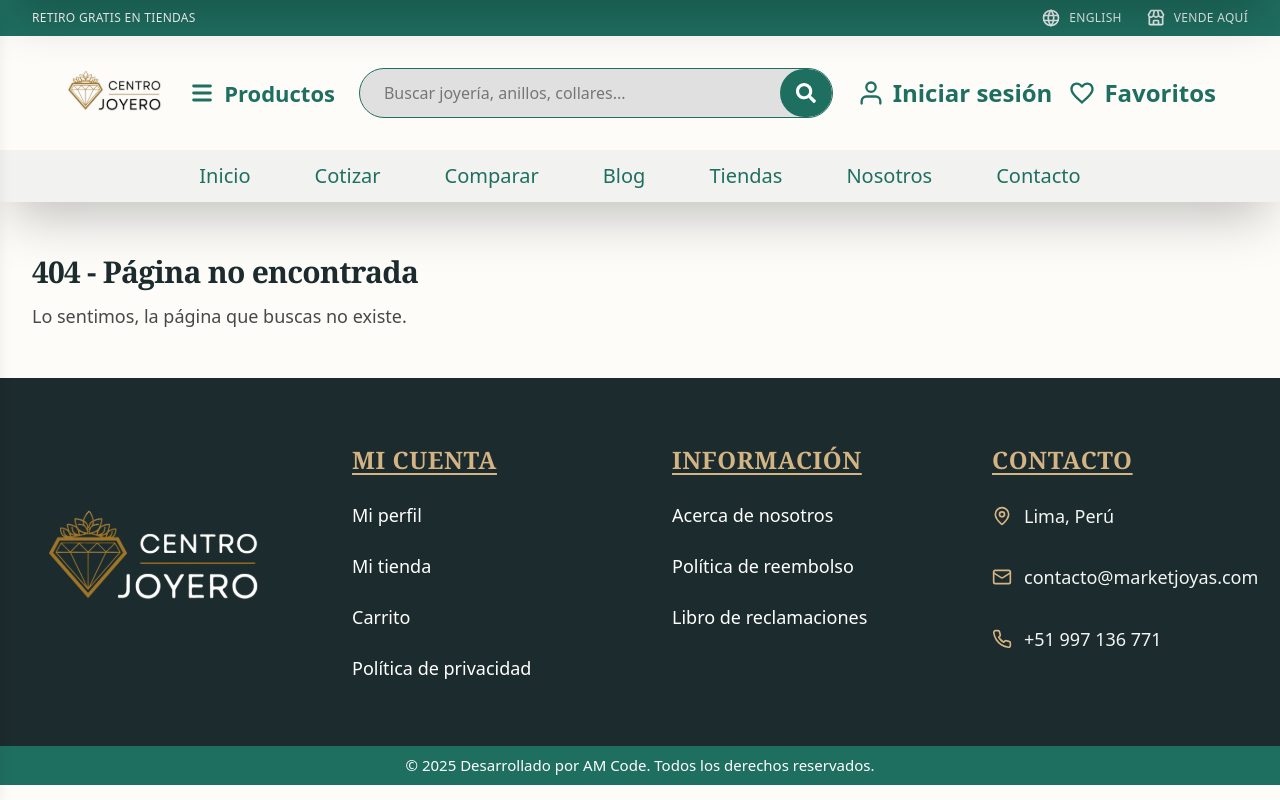
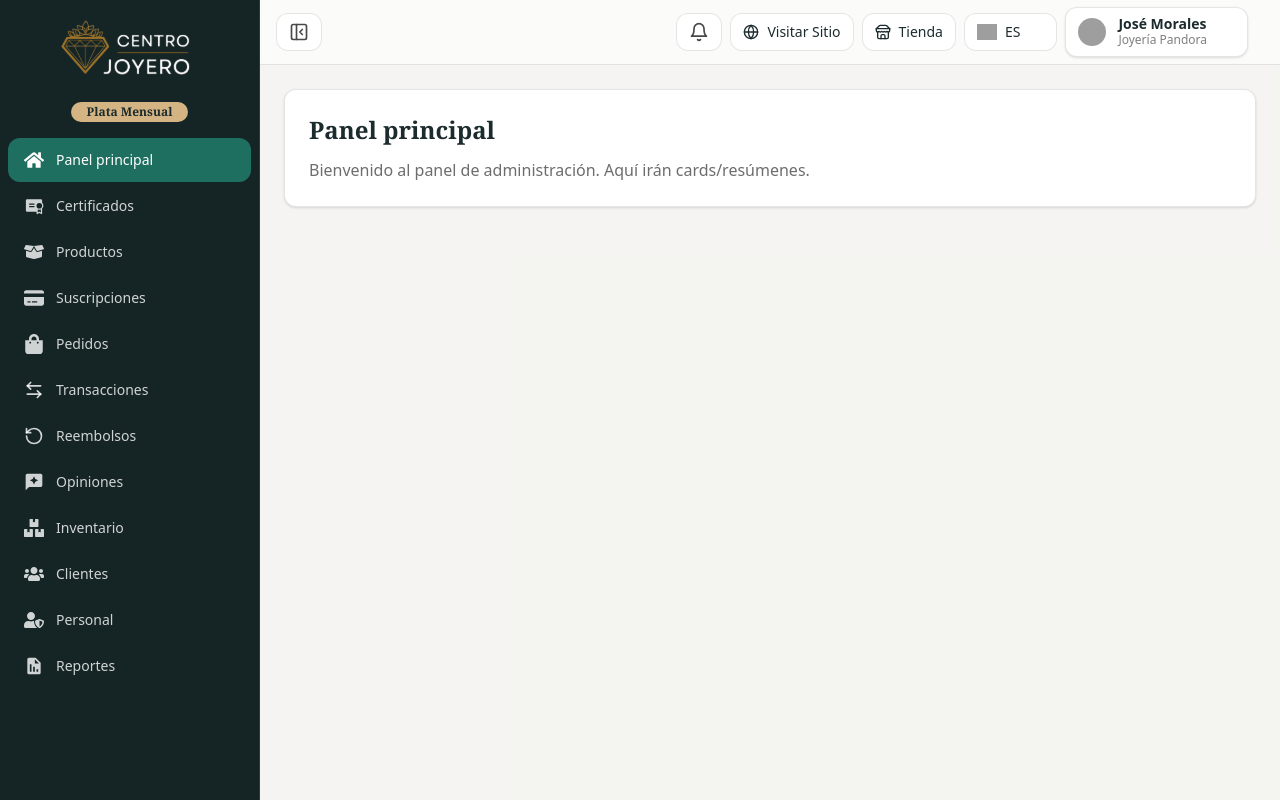
Before and after one commit to Ameteratzu/proyect-marketjoyas, a React (Vite) app: page /admin/principal in a window 1280 px wide. Built offline with nearby package versions, Linux system fonts and the light colour scheme; grey boxes are pictures that could not be loaded.

Commit message:
ADD: se agregaron el topbar y navbar de administrador

```diff
--- a/src/pages/Admin/components/AdminNavItem.tsx
+++ b/src/pages/Admin/components/AdminNavItem.tsx
@@ -18,8 +18,8 @@ export default function AdminNavItem({ to, label, Icon, collapse }: Props) {
         cn(
           "group flex items-center gap-3 rounded-xl px-4 py-3 text-sm transition-colors",
           isActive
-            ? "bg-primary/20 text-white"
-            : "text-white/80 hover:text-white hover:bg-white/10"
+            ? "bg-primary text-white"
+            : "text-white/80 hover:text-white hover:bg-primary/35"
         )
       }
       aria-label={label}
--- a/src/pages/Admin/components/AdminSidebar.tsx
+++ b/src/pages/Admin/components/AdminSidebar.tsx
@@ -1,3 +1,117 @@
-export default function AdminSidebar() {
-  return <div>AdminSidebar</div>;
+import AdminNavItem from "./AdminNavItem";
+import {
+  LuArrowLeftRight,
+  LuRotateCcw,
+} from "react-icons/lu";
+import { FaHome, FaShoppingBag } from "react-icons/fa";
+import { FaCreditCard } from "react-icons/fa6";
+import { PiCertificateFill } from "react-icons/pi";
+import { FaBoxOpen } from 'react-icons/fa';
+import { FaUserShield } from 'react-icons/fa';
+import { FaBoxes } from 'react-icons/fa';
+import { FaUsers } from 'react-icons/fa';
+import { MdReviews } from 'react-icons/md';
+import logo from "@/assets/logoMarketJoyasWhite.svg";
+import { BiSolidReport } from 'react-icons/bi';
+
+type Props = { collapsed: boolean };
+
+export default function AdminSidebar({ collapsed }: Props) {
+
+  return (
+    <aside
+      className={`bg-[#152425] text-white h-dvh sticky top-0 z-40 border-r border-white/10
+        ${collapsed ? "w-[76px]" : "w-[260px]"} transition-all duration-300`}
+    >
+      {/* Header brand */}
+  <div className="flex items-center justify-center gap-2 py-4">
+        <div className="flex flex-col text-center gap-3">
+          <img src={logo} alt="Centro Joyero" className="h-18 w-auto" />
+          {!collapsed && (
+            <div className="leading-tight">
+              <p className="text-xs font-display font-semibold bg-accent-warm text-dark inline-block px-4 py-0.5 rounded-full">
+                Plata Mensual
+              </p>
+            </div>
+          )}
+        </div>
+      </div>
+
+      {/* Nav */}
+      <nav className="flex flex-col gap-0.5 px-2">
+        <AdminNavItem
+          to="/admin/principal"
+          label="Panel principal"
+          Icon={FaHome}
+          collapse={collapsed}
+        />
+        <AdminNavItem
+          to="/admin/certificados"
+          label="Certificados"
+          Icon={PiCertificateFill}
+          collapse={collapsed}
+        />
+        <AdminNavItem
+          to="/admin/productos"
+          label="Productos"
+          Icon={FaBoxOpen}
+          collapse={collapsed}
+        />
+        <AdminNavItem
+          to="/admin/suscripciones"
+          label="Suscripciones"
+          Icon={FaCreditCard}
+          collapse={collapsed}
+        />
+        <AdminNavItem
+          to="/admin/pedidos"
+          label="Pedidos"
+          Icon={FaShoppingBag}
+          collapse={collapsed}
+        />
+        <AdminNavItem
+          to="/admin/transacciones"
+          label="Transacciones"
+          Icon={LuArrowLeftRight}
+          collapse={collapsed}
+        />
+        <AdminNavItem
+          to="/admin/reembolsos"
+          label="Reembolsos"
+          Icon={LuRotateCcw}
+          collapse={collapsed}
+        />
+        <AdminNavItem
+          to="/admin/opiniones"
+          label="Opiniones"
+          Icon={MdReviews}
+          collapse={collapsed}
+        />
+        <AdminNavItem
+          to="/admin/inventario"
+          label="Inventario"
+          Icon={FaBoxes}
+          collapse={collapsed}
+        />
+        <AdminNavItem
+          to="/admin/clientes"
+          label="Clientes"
+          Icon={FaUsers}
+          collapse={collapsed}
+        />
+        <AdminNavItem
+          to="/admin/personal"
+          label="Personal"
+          Icon={FaUserShield}
+          collapse={collapsed}
+        />
+        <AdminNavItem
+          to="/admin/reportes"
+          label="Reportes"
+          Icon={BiSolidReport}
+          collapse={collapsed}
+        />
+      </nav>
+    </aside>
+  );
 }
--- a/src/pages/Admin/components/AdminTopBar.tsx
+++ b/src/pages/Admin/components/AdminTopBar.tsx
@@ -1,3 +1,71 @@
-export default function AdminTopBar() {
-  return <div>AdminTopBar</div>;
+import {
+  LuBell,
+  LuGlobe,
+  LuStore,
+  LuPanelLeftClose,
+  LuPanelLeftOpen,
+} from "react-icons/lu";
+import AdminUserMenu from "./AdminUserMenu";
+
+type Props = { collapsed: boolean; onToggle: () => void };
+
+export default function AdminTopbar({ collapsed, onToggle }: Props) {
+  return (
+    <header className="sticky top-0 z-30 border-b border-black/10 bg-bg-light/90 backdrop-blur supports-[backdrop-filter]:bg-white/60">
+      <div className="w-full flex h-16 items-center gap-3 pl-4 pr-4 sm:pr-6 lg:pr-8">
+        {/* Toggle sidebar al inicio */}
+        <button
+          onClick={onToggle}
+          className="rounded-xl border border-black/10 bg-white px-3 py-2 text-graphite hover:bg-neutral/50 flex items-center gap-2 shrink-0 cursor-pointer"
+          aria-label="Alternar sidebar"
+        >
+          {collapsed ? (
+            <LuPanelLeftOpen className="h-5 w-5" />
+          ) : (
+            <LuPanelLeftClose className="h-5 w-5" />
+          )}
+        </button>
+
+        {/* Espaciador flexible para empujar acciones a la derecha */}
+        <div className="ml-auto flex items-center gap-2">
+          {/* Notificaciones (con desplegable simple más adelante) */}
+          <button className="rounded-xl border border-black/10 bg-white px-3 py-2 text-graphite hover:bg-neutral/50">
+            <LuBell className="h-5 w-5" />
+          </button>
+
+          {/* Visitar sitio */}
+          <a
+            href="/"
+            target="_blank"
+            className="hidden sm:flex items-center gap-2 rounded-xl border border-black/10 bg-white px-3 py-2 text-sm hover:bg-neutral/50"
+          >
+            <LuGlobe className="h-4 w-4" />
+            Visitar Sitio
+          </a>
+
+          {/* Tienda */}
+          <a
+            href="/tiendas"
+            className="hidden sm:flex items-center gap-2 rounded-xl border border-black/10 bg-white px-3 py-2 text-sm hover:bg-neutral/50"
+          >
+            <LuStore className="h-4 w-4" />
+            Tienda
+          </a>
+
+          {/* Selector idioma mock (ES) */}
+          <button className="hidden sm:flex items-center gap-2 rounded-xl border border-black/10 bg-white px-3 py-2 text-sm hover:bg-neutral/50">
+            <img
+              alt="ES"
+              src="https://flagcdn.com/w20/pe.png"
+              className="h-4 w-5"
+            />
+            ES
+            <span className="i-[heroicons-outline:chevron-down] w-4 h-4" />
+          </button>
+
+          <AdminUserMenu />
+        </div>
+      </div>
+    </header>
+  );
 }
--- a/src/pages/Admin/components/AdminUserMenu.tsx
+++ b/src/pages/Admin/components/AdminUserMenu.tsx
@@ -0,0 +1,51 @@
+import { useState, useRef, useEffect } from "react";
+import { LuLogOut, LuUser, LuActivity } from "react-icons/lu";
+
+export default function AdminUserMenu() {
+  const [open, setOpen] = useState(false);
+  const ref = useRef<HTMLDivElement | null>(null);
+
+  useEffect(() => {
+    const onDocClick = (e: MouseEvent) => {
+      if (!ref.current || ref.current.contains(e.target as Node)) return;
+      setOpen(false);
+    };
+    document.addEventListener("click", onDocClick);
+    return () => document.removeEventListener("click", onDocClick);
+  }, []);
+
+  return (
+    <div className="relative" ref={ref}>
+      <button
+        onClick={() => setOpen((v) => !v)}
+        className="flex items-center gap-3 rounded-xl border border-black/10 bg-white px-3 py-2 shadow-sm hover:bg-neutral/60 transition"
+      >
+        <img
+          src="https://i.pravatar.cc/48?img=12"
+          className="h-7 w-7 rounded-full"
+          alt="Usuario"
+        />
+        <div className="hidden sm:block text-left">
+          <p className="text-sm font-semibold leading-4">José Morales</p>
+          <p className="text-xs text-graphite/70">Joyería Pandora</p>
+        </div>
+        <span className="i-[heroicons-outline:chevron-down] w-4 h-4" />
+      </button>
+
+      {open && (
+        <div className="absolute right-0 mt-2 w-56 rounded-xl border border-black/10 bg-white p-1 shadow-lg">
+          <button className="flex w-full items-center gap-3 rounded-lg px-3 py-2 text-sm hover:bg-neutral/40">
+            <LuUser className="h-4 w-4" /> Perfil
+          </button>
+          <button className="flex w-full items-center gap-3 rounded-lg px-3 py-2 text-sm hover:bg-neutral/40">
+            <LuActivity className="h-4 w-4" /> Actividad
+          </button>
+          <hr className="my-1" />
+          <button className="flex w-full items-center gap-3 rounded-lg px-3 py-2 text-sm text-red-600 hover:bg-red-50">
+            <LuLogOut className="h-4 w-4" /> Cerrar sesión
+          </button>
+        </div>
+      )}
+    </div>
+  );
+}
--- a/src/pages/Admin/layout/AdminLayout.tsx
+++ b/src/pages/Admin/layout/AdminLayout.tsx
@@ -0,0 +1,24 @@
+import { useState } from "react";
+import AdminSidebar from "../components/AdminSidebar";
+import AdminTopbar from "../components/AdminTopBar";
+import { Outlet } from "react-router-dom";
+
+export default function AdminLayout() {
+  const [collapsed, setCollapsed] = useState(false);
+  return (
+    <div className="min-h-dvh bg-neutral/30 flex">
+      {/* Sidebar */}
+      <AdminSidebar collapsed={collapsed} />
+      {/* Área principal */}
+      <div className="flex-1 flex flex-col min-w-0">
+        <AdminTopbar
+          collapsed={collapsed}
+          onToggle={() => setCollapsed((v) => !v)}
+        />
+        <main className="p-4 md:p-6 flex-1">
+          <Outlet />
+        </main>
+      </div>
+    </div>
+  );
+}
--- a/src/pages/Admin/routes/admin.routes.tsx
+++ b/src/pages/Admin/routes/admin.routes.tsx
@@ -1,6 +1,6 @@
 import LoadingAnimate from "@/components/LoadingAnimate";
 import { lazy, Suspense } from "react";
-import { Outlet } from "react-router-dom";
+import { Outlet, Navigate } from "react-router-dom";
 import CertificatesList from "../pages/Certificates/CertificatesList";
 import Customers from "../pages/Customers/Customers";
 
@@ -16,6 +16,7 @@ const Subscriptions = lazy(
 const Staff = lazy(() => import("../pages/Staff/Staff"));
 const Reviews = lazy(() => import("../pages/Reviews/Reviews"));
 const Reports = lazy(() => import("../pages/Reports/Reports"));
+const AdminLayout = lazy(() => import("../layout/AdminLayout"));
 
 function SuspenseOutlet() {
   return (
@@ -27,12 +28,13 @@ function SuspenseOutlet() {
 export const adminRoutes = [
   {
     path: "/admin",
-    element: <Dashboard />,
+    element: <AdminLayout />,
     children: [
       {
         element: <SuspenseOutlet />,
         children: [
-          { index: true, element: <Dashboard /> },
+          { index: true, element: <Navigate to="principal" replace /> },
+          { path: "principal", element: <Dashboard /> },
           { path: "certificados", element: <CertificatesList /> },
           { path: "productos", element: <Products /> },
           { path: "suscripciones", element: <Subscriptions /> },
```
